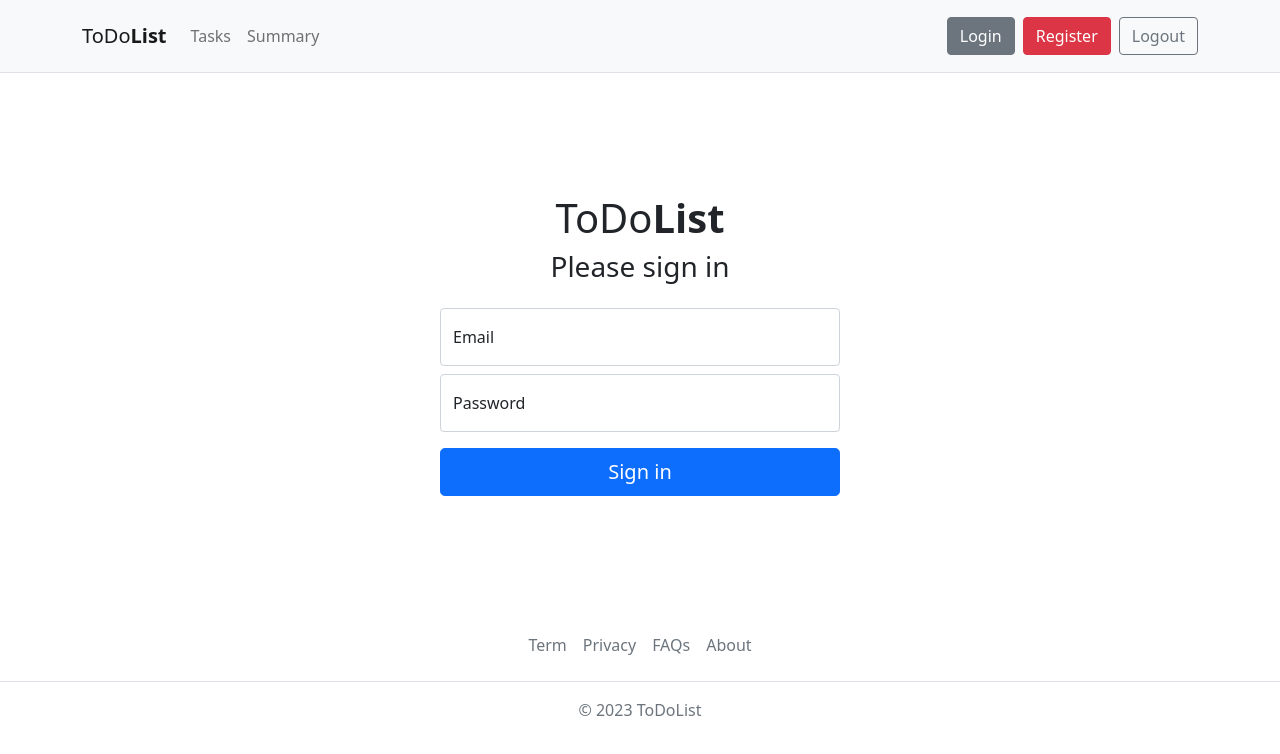
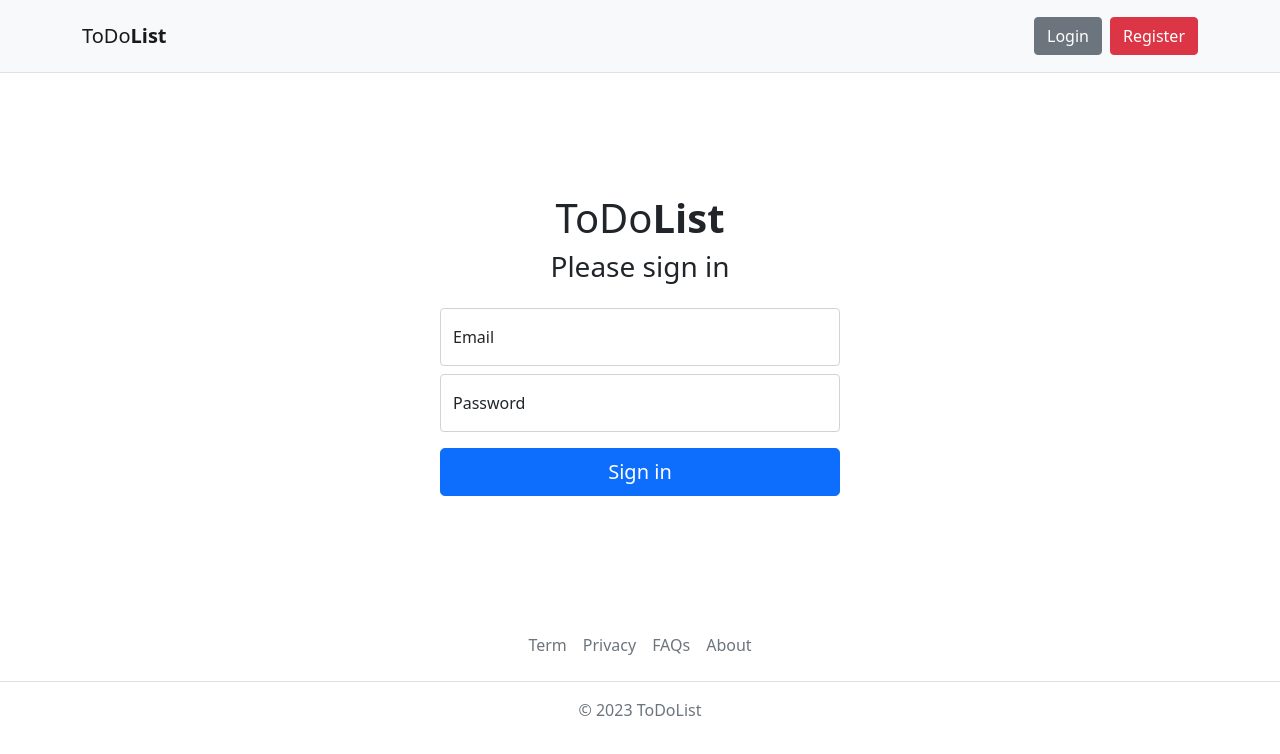
Before and after one commit to orch20/toDo-app-Vue, a Vue app: page /login in a window 1280 px wide. Shown: the top 754 px of the page. Built offline with nearby package versions, Linux system fonts and the light colour scheme; no server answers; the HTML template or start-up script is replaced by a standard one.

Commit message:
added log user out

```diff
--- a/src/components/NavBar.vue
+++ b/src/components/NavBar.vue
@@ -10,7 +10,7 @@
                 <span class="navbar-toggler-icon"></span>
             </button>
             <div class="collapse navbar-collapse" id="navbarNav">
-                <ul class="navbar-nav">
+                <ul  class="navbar-nav" v-if="store.isLoggedIn">
                     <li class="nav-item">
                         <router-link :to="{name:'tasks'}" class="nav-link">Tasks</router-link>
                     </li>
@@ -19,18 +19,37 @@
                     </li>
                 </ul>
                 <ul class="navbar-nav ms-auto">
-                    <li class="nav-item">
-                        <router-link :to="{ name: 'login' }"  class="btn btn-outline-secondary ms-2">Login</router-link>
-                    </li>
-                    <li class="nav-item">
-                        <router-link :to="{ name: 'register' }" class="btn btn-danger ms-2">Register</router-link>
-                    </li>
-                    <li class="nav-item">
-                        <router-link :to="{ name: 'logout' }" class="btn btn-outline-secondary ms-2">Logout</router-link>
-                    </li>
+                    <template v-if="!store.isLoggedIn">
+                        <li class="nav-item">
+                            <router-link  :to="{ name: 'login' }"  class="btn btn-outline-secondary ms-2">Login</router-link>
+                        </li>
+                        <li class="nav-item">
+                            <router-link  :to="{ name: 'register' }" class="btn btn-danger ms-2">Register</router-link>
+                        </li>
+                    </template>
+                    <template v-else>
+                        <li class="nav-item" >
+                            <router-link  :to="{ name: 'logout' }" class="btn btn-outline-secondary ms-2" @click.prevent="logout" >Logout</router-link>
+                        </li>
+                    </template>
                 </ul>
             </div>
         </div>
 
     </nav>
 </template>
+
+<script setup>
+import { useRouter } from 'vue-router';
+import { useAuthStore } from '../stores/auth';
+
+const router = useRouter();
+const store = useAuthStore();
+
+const logout = async () => {
+    await store.handelLogout();
+    router.push({ name: 'login' });
+}
+
+
+</script>
--- a/src/router/routes.js
+++ b/src/router/routes.js
@@ -4,7 +4,7 @@ import LoginPage from '../pages/LoginPage.vue'
 import RegisterPage from '../pages/RegisterPage.vue'
 import LogoutPage from '../pages/LogoutPage.vue'
 import SummaryPage from '../pages/SummaryPage.vue'
-import NotFoundPage from '../components/errors/NotFoundErrorPage.vue'
+import NotFoundPage from '../pages/errors/NotFoundErrorPage.vue'
 
 const routes = [
   {
--- a/src/stores/auth.js
+++ b/src/stores/auth.js
@@ -11,6 +11,7 @@ export const useAuthStore = defineStore('authStore', () => {
     try {
       const { data } = await getUser()
       user.value = data
+      console.log(user.value)
     } catch (error) {
       user.value = null
     }
```
Also changed, not shown: src/pages/errors/NotFoundErrorPage.vue (renamed from src/components/errors/NotFoundErrorPage.vue).
